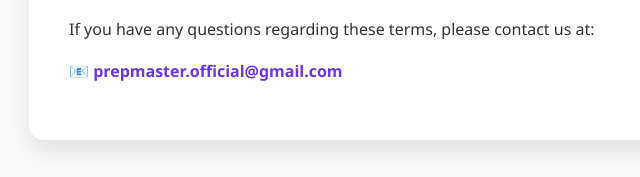
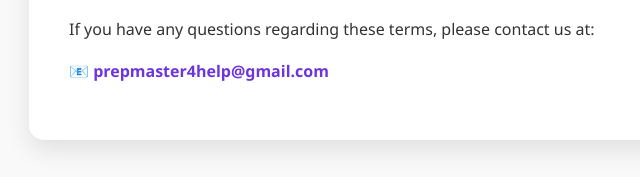
Before and after one commit to nkakoria143-rgb/nkakoria143-rgb.github.io, a plain HTML site: page terms.html in a window 1280 px wide. Shown: the part 1298-1475 px from the top of the page, 171-811 px from the left. Drawn offline with Linux system fonts and the light colour scheme.

Commit message:
Update terms.html

```diff
--- a/terms.html
+++ b/terms.html
@@ -52,7 +52,7 @@
 
         <h2>6. Contact Us</h2>
         <p>If you have any questions regarding these terms, please contact us at:</p>
-        <p>📧 <strong><a href="mailto:prepmaster4help@gmail.com">prepmaster.official@gmail.com</a></strong></p>
+        <p>📧 <strong><a href="mailto:prepmaster4help@gmail.com">prepmaster4help@gmail.com</a></strong></p>
     </div>
 
     <div class="footer">
```
